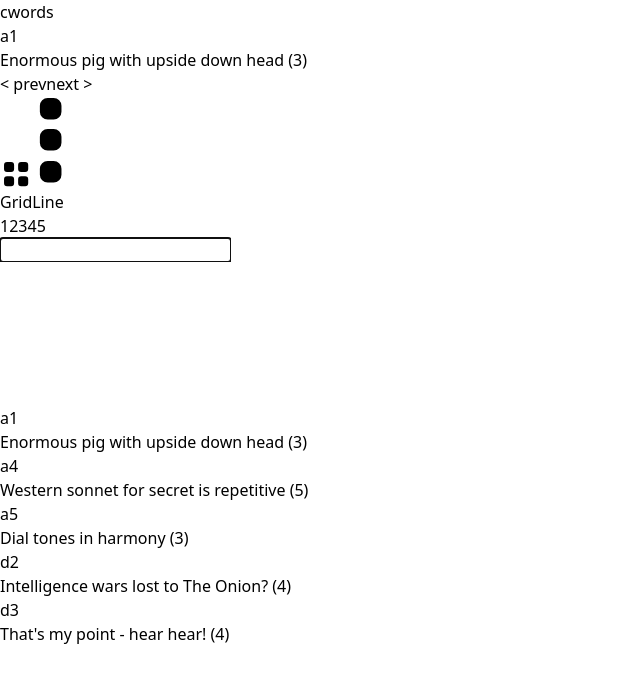
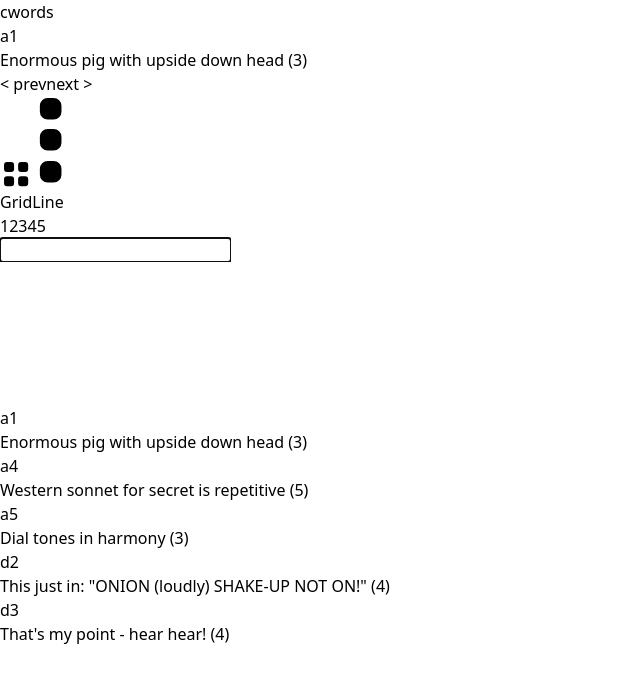
Before and after one commit to neverstew/cwords, a React (Vite) app in the folder app/: page / in a window 1280 px wide. Shown: the top 682 px of the page, without its empty margins (0-640 px from the left). Built offline with nearby package versions, Linux system fonts and the light colour scheme.

Commit message:
Update clue

```diff
--- a/app/src/useGame.ts
+++ b/app/src/useGame.ts
@@ -34,7 +34,7 @@ export const INITIAL_GAME_STATE = {
             "counts": "(3)"
         },
         "d2": {
-            "clue": "Intelligence wars lost to The Onion?",
+            "clue": "This just in: \"ONION (loudly) SHAKE-UP NOT ON!\"",
             "range": [
                 1,
                 6,
```
